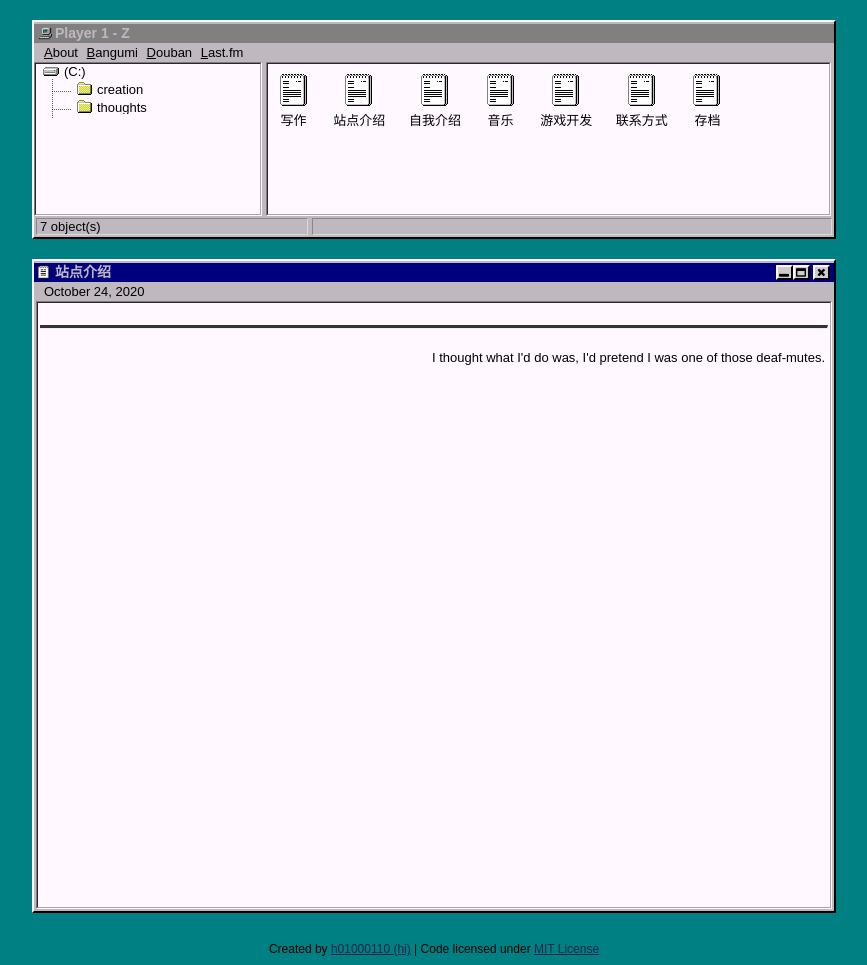
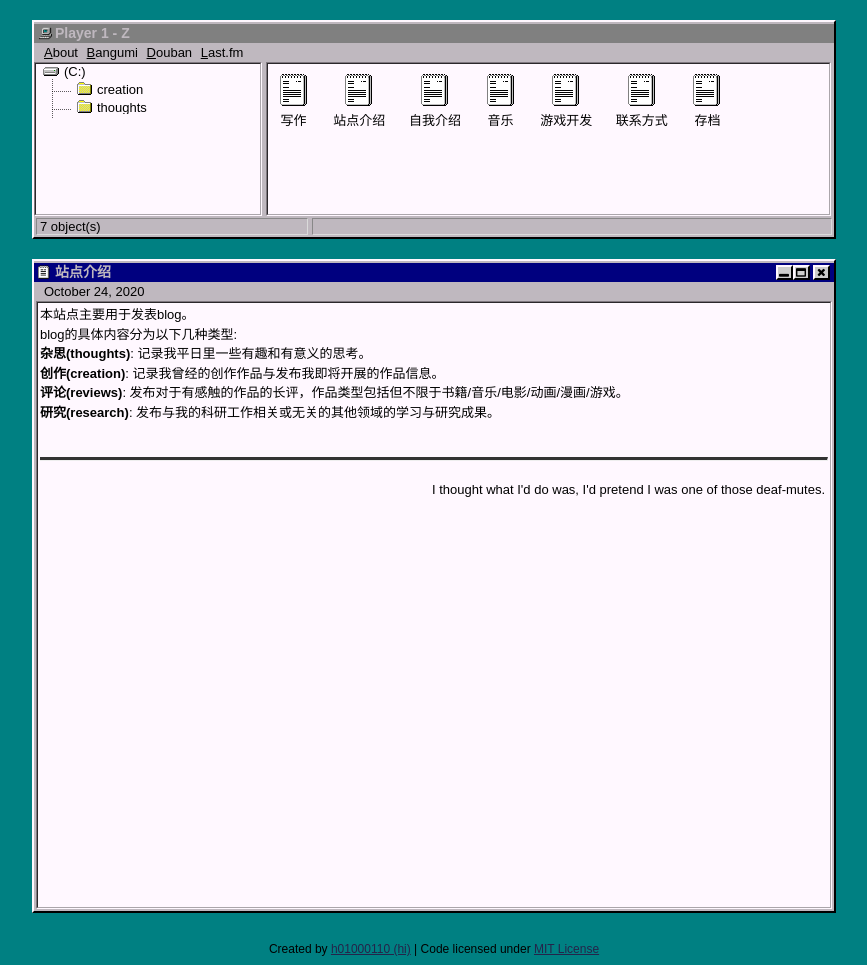
Before and after one commit to player1-Z/player1-Z.github.io, a Jekyll site: the page built from _posts/2020-10-24-Siteintro.md, in a window 1280 px wide. Shown: the whole page, without its empty margins (206-1073 px from the left). Built offline with Jekyll 4.4.1, drawn with Linux system fonts in a browser that asks for light colours.

Commit message:
Update 2020-10-24-Siteintro.md

```diff
--- a/_posts/2020-10-24-Siteintro.md
+++ b/_posts/2020-10-24-Siteintro.md
@@ -3,3 +3,10 @@ layout: default
 title: "站点介绍"
 tags: thoughts
 ---
+
+本站点主要用于发表blog。
+blog的具体内容分为以下几种类型:
+**杂思(thoughts)**: 记录我平日里一些有趣和有意义的思考。
+**创作(creation)**: 记录我曾经的创作作品与发布我即将开展的作品信息。
+**评论(reviews)**: 发布对于有感触的作品的长评，作品类型包括但不限于书籍/音乐/电影/动画/漫画/游戏。
+**研究(research)**: 发布与我的科研工作相关或无关的其他领域的学习与研究成果。
```
